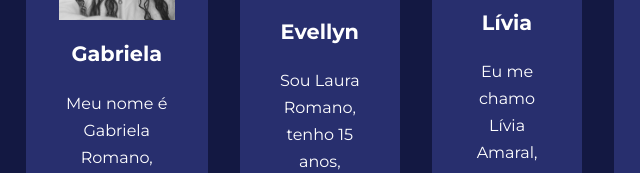
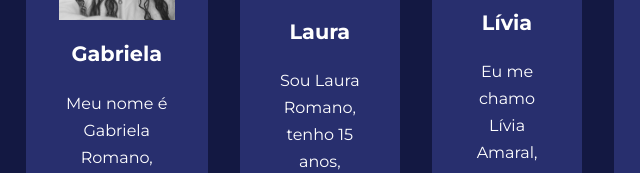
Before and after one commit to Liviaamaralsales/shetech, a plain HTML site: page time.html in a window 1280 px wide. Shown: the part 328-501 px from the top of the page, 348-988 px from the left. Drawn offline with nearby package versions, Linux system fonts and the light colour scheme.

Commit message:
Update time.html

```diff
--- a/time.html
+++ b/time.html
@@ -60,7 +60,7 @@
                     <img src="laura.png" alt="">
                 </div>
                 <div class="team-member-info">
-                    <h4>Evellyn</h4>
+                    <h4>Laura</h4>
                     <p>Sou Laura Romano, tenho 15 anos, atualmente estou estudando na ETEC MCM, em Ribeirão Pires, e estou fazendo o curso Técnico T.I. Sou uma pessoa proativa e organizada e acho incrível a área da tecnologia. Escolhi essa área porque sempre me fascinou como ela nos permite criar e resolver problemas de forma inovadora e rápida.</p>
                 </div>
             </article>
```
